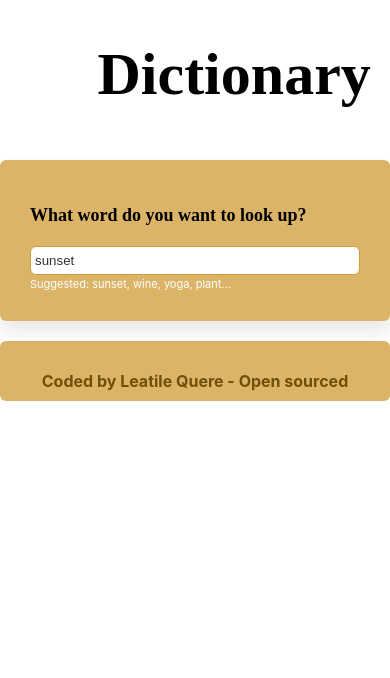
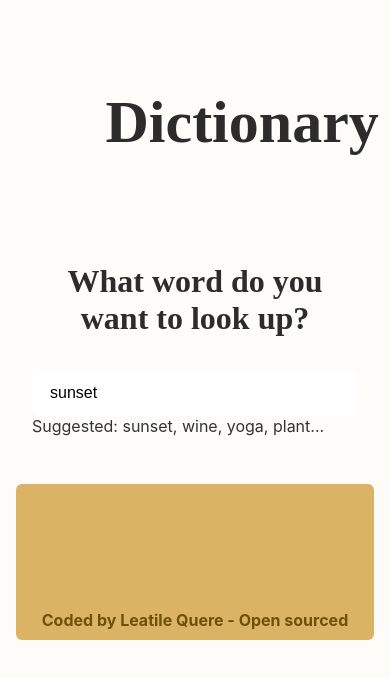
Before and after one commit to 2leatileQuere/dictionary-project2025, a React (Create React App) app: page / in a window 390 px wide. Shown: the top 678 px of the page. Built offline with nearby package versions, Linux system fonts and the light colour scheme; no server answers.

Commit message:
cleaned up my css

```diff
--- a/src/Dictionary.css
+++ b/src/Dictionary.css
@@ -1,27 +1,111 @@
-.Dictionary section {
-  background: #d09d37c1;
-  padding: 30px;
-  border-radius: 6px;
-  box-shadow: 0 10px 20px rgba(0 0 0 / 10%);
-  margin: 20px 0;
+body {
+  margin: 0;
+  padding: 0;
+  font-family: "Inter", sans-serif;
+  background-color: #fefcf9;
+  color: #333;
 }
 
-.Dictionary input {
-  width: 100%;
-  border-radius: 6px;
-  padding: 6px 4px;
-  color: #333;
-  border: 1px solid #d09d37;
+/* === Container === */
+.container {
+  max-width: 800px;
+  margin: 2rem auto;
+  padding: 2rem;
 }
 
-.Dictionary .hint {
-  font-size: 11px;
-  margin-top: 2px;
-  color: white;
+/* === Title === */
+h1 {
+  font-family: "Playfair Display", serif;
+  font-size: 3rem;
+  text-align: center;
+  margin-bottom: 2rem;
+  color: #2c2c2c;
 }
 
-.Dictionary h1 {
-  font-size: 18px;
+/* === Search Box === */
+.search-section {
+  background-color: #f4c987;
+  padding: 1.5rem;
+  border-radius: 12px;
+  box-shadow: 0 4px 8px rgba(0, 0, 0, 0.06);
+  margin-bottom: 2rem;
+}
+
+.search-section h2 {
+  font-size: 1.2rem;
+  margin-bottom: 0.5rem;
+  color: #4a3b0d;
+}
+
+input[type="search"] {
+  width: 100%;
+  padding: 0.8rem 1rem;
+  font-size: 1rem;
+  border-radius: 8px;
+  border: 2px solid transparent;
+  transition: all 0.3s ease;
+}
+
+input[type="search"]:focus {
+  border-color: #c49a3f;
+  box-shadow: 0 0 8px rgba(212, 162, 75, 0.4);
+  outline: none;
+}
+
+.suggestions {
+  font-size: 0.9rem;
+  color: #555;
+  margin-top: 0.5rem;
+  font-style: italic;
+}
+
+/* === Results Section === */
+.result-card {
+  background-color: #fff9f0;
+  border-left: 5px solid #c49a3f;
+  padding: 1.5rem;
+  margin-bottom: 1.5rem;
+  border-radius: 10px;
+  box-shadow: 0 2px 6px rgba(0, 0, 0, 0.05);
+}
+
+.result-card h3 {
+  margin-top: 0;
+  font-size: 1.5rem;
+  color: #2a1f0f;
+}
+
+.result-card .part-of-speech {
   font-weight: bold;
-  margin-bottom: 20px;
+  color: #754c00;
+  margin-top: 1rem;
 }
+
+.result-card .definition {
+  margin: 0.5rem 0;
+}
+
+.result-card .synonyms {
+  color: #555;
+  font-style: italic;
+  margin-top: 0.5rem;
+}
+
+/* === Responsive === */
+@media (max-width: 600px) {
+  .container {
+    padding: 1rem;
+  }
+
+  h1 {
+    font-size: 2rem;
+  }
+
+  .search-section {
+    padding: 1rem;
+  }
+
+  .result-card {
+    padding: 1rem;
+  }
+}
--- a/src/dictionary.css
+++ b/src/dictionary.css
@@ -1,27 +1,111 @@
-.Dictionary section {
-  background: #d09d37c1;
-  padding: 30px;
-  border-radius: 6px;
-  box-shadow: 0 10px 20px rgba(0 0 0 / 10%);
-  margin: 20px 0;
+body {
+  margin: 0;
+  padding: 0;
+  font-family: "Inter", sans-serif;
+  background-color: #fefcf9;
+  color: #333;
 }
 
-.Dictionary input {
-  width: 100%;
-  border-radius: 6px;
-  padding: 6px 4px;
-  color: #333;
-  border: 1px solid #d09d37;
+/* === Container === */
+.container {
+  max-width: 800px;
+  margin: 2rem auto;
+  padding: 2rem;
 }
 
-.Dictionary .hint {
-  font-size: 11px;
-  margin-top: 2px;
-  color: white;
+/* === Title === */
+h1 {
+  font-family: "Playfair Display", serif;
+  font-size: 3rem;
+  text-align: center;
+  margin-bottom: 2rem;
+  color: #2c2c2c;
 }
 
-.Dictionary h1 {
-  font-size: 18px;
+/* === Search Box === */
+.search-section {
+  background-color: #f4c987;
+  padding: 1.5rem;
+  border-radius: 12px;
+  box-shadow: 0 4px 8px rgba(0, 0, 0, 0.06);
+  margin-bottom: 2rem;
+}
+
+.search-section h2 {
+  font-size: 1.2rem;
+  margin-bottom: 0.5rem;
+  color: #4a3b0d;
+}
+
+input[type="search"] {
+  width: 100%;
+  padding: 0.8rem 1rem;
+  font-size: 1rem;
+  border-radius: 8px;
+  border: 2px solid transparent;
+  transition: all 0.3s ease;
+}
+
+input[type="search"]:focus {
+  border-color: #c49a3f;
+  box-shadow: 0 0 8px rgba(212, 162, 75, 0.4);
+  outline: none;
+}
+
+.suggestions {
+  font-size: 0.9rem;
+  color: #555;
+  margin-top: 0.5rem;
+  font-style: italic;
+}
+
+/* === Results Section === */
+.result-card {
+  background-color: #fff9f0;
+  border-left: 5px solid #c49a3f;
+  padding: 1.5rem;
+  margin-bottom: 1.5rem;
+  border-radius: 10px;
+  box-shadow: 0 2px 6px rgba(0, 0, 0, 0.05);
+}
+
+.result-card h3 {
+  margin-top: 0;
+  font-size: 1.5rem;
+  color: #2a1f0f;
+}
+
+.result-card .part-of-speech {
   font-weight: bold;
-  margin-bottom: 20px;
+  color: #754c00;
+  margin-top: 1rem;
 }
+
+.result-card .definition {
+  margin: 0.5rem 0;
+}
+
+.result-card .synonyms {
+  color: #555;
+  font-style: italic;
+  margin-top: 0.5rem;
+}
+
+/* === Responsive === */
+@media (max-width: 600px) {
+  .container {
+    padding: 1rem;
+  }
+
+  h1 {
+    font-size: 2rem;
+  }
+
+  .search-section {
+    padding: 1rem;
+  }
+
+  .result-card {
+    padding: 1rem;
+  }
+}
```
